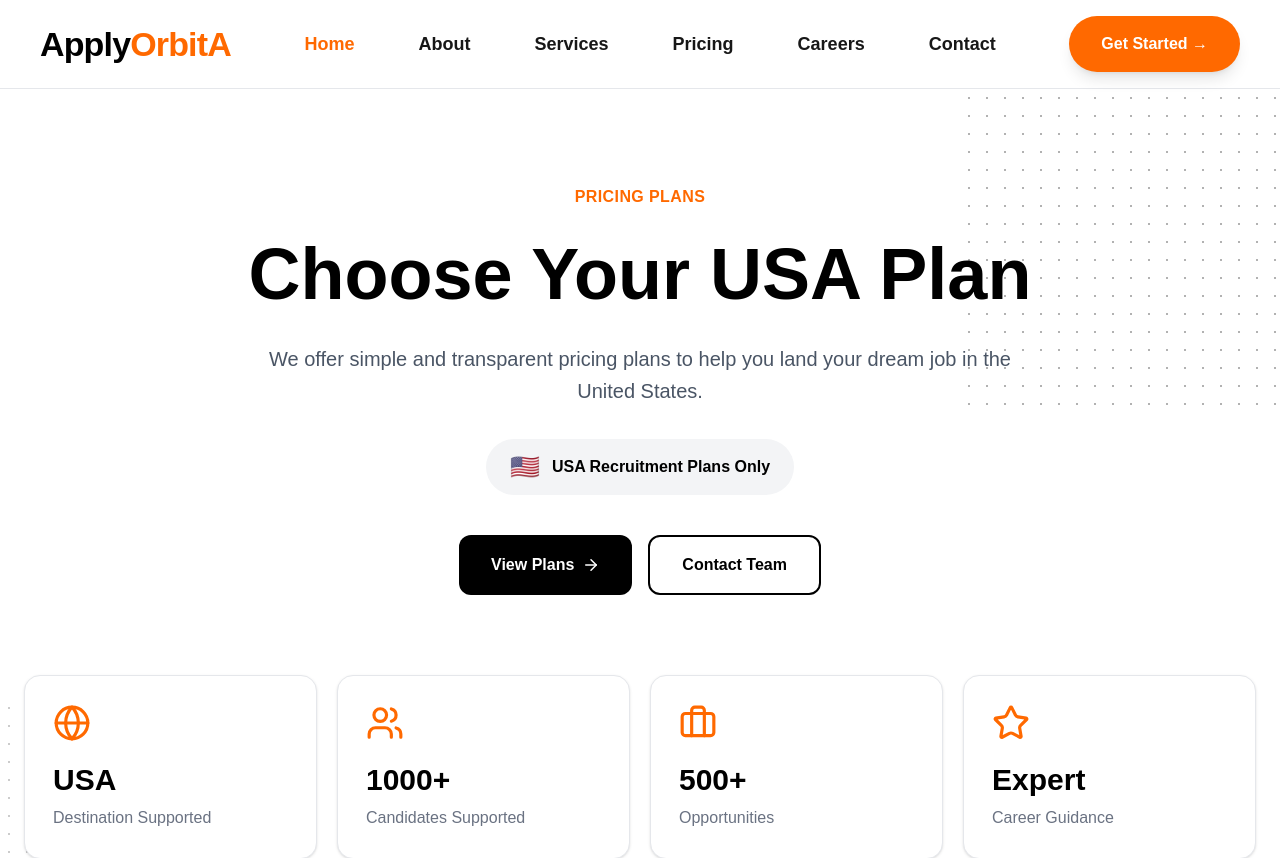
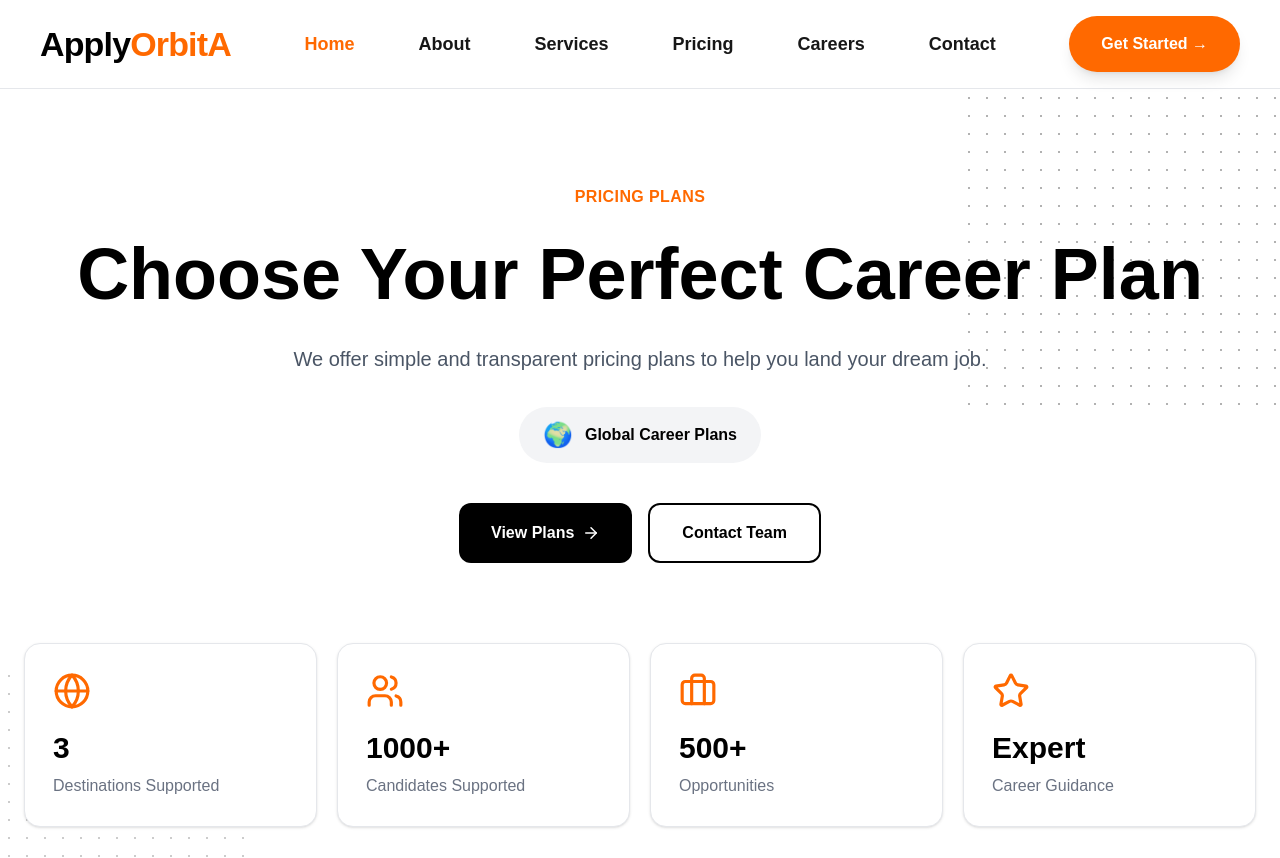
Before and after one commit to Jiya-builds/ApplyOrbita-job-portal, a Next.js app: page /pricing in a window 1280 px wide. Shown: the top 858 px of the page. Built offline with nearby package versions, Linux system fonts and the light colour scheme.

Commit message:
Update pricing hero text

```diff
--- a/components/PricingHero.tsx
+++ b/components/PricingHero.tsx
@@ -22,19 +22,19 @@ export default function PricingHero() {
           </span>
 
           <h1 className="mt-5 text-5xl md:text-6xl lg:text-7xl font-extrabold text-black leading-tight">
-            Choose Your USA Plan
+            Choose Your Perfect Career Plan
           </h1>
 
           <p className="mt-6 max-w-3xl mx-auto text-lg md:text-xl text-gray-600 leading-8">
             We offer simple and transparent pricing plans to help you
-            land your dream job in the United States.
+            land your dream job.
           </p>
 
-          {/* USA badge */}
+          {/* Career Plans badge */}
           <div className="mt-8 inline-flex items-center gap-3 rounded-full bg-gray-100 px-6 py-3">
-            <span className="text-2xl">🇺🇸</span>
+            <span className="text-2xl">🌍</span>
             <span className="font-semibold text-black">
-              USA Recruitment Plans Only
+              Global Career Plans
             </span>
           </div>
 
@@ -67,11 +67,11 @@ export default function PricingHero() {
             <Globe size={38} className="text-orange-500" />
 
             <h3 className="mt-5 text-3xl font-extrabold text-black">
-              USA
+              3
             </h3>
 
             <p className="mt-2 text-gray-500">
-              Destination Supported
+              Destinations Supported
             </p>
           </div>
 
```
